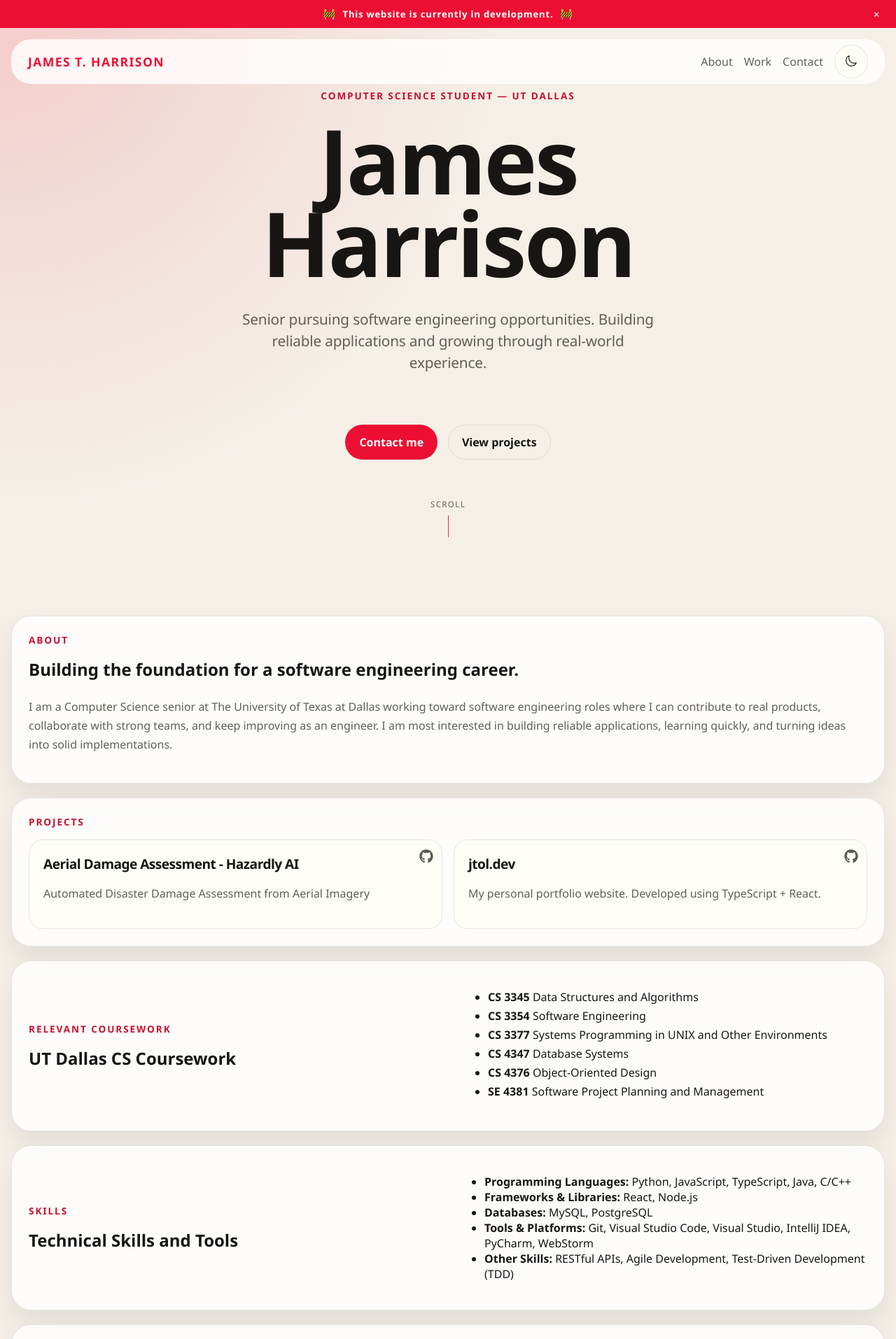
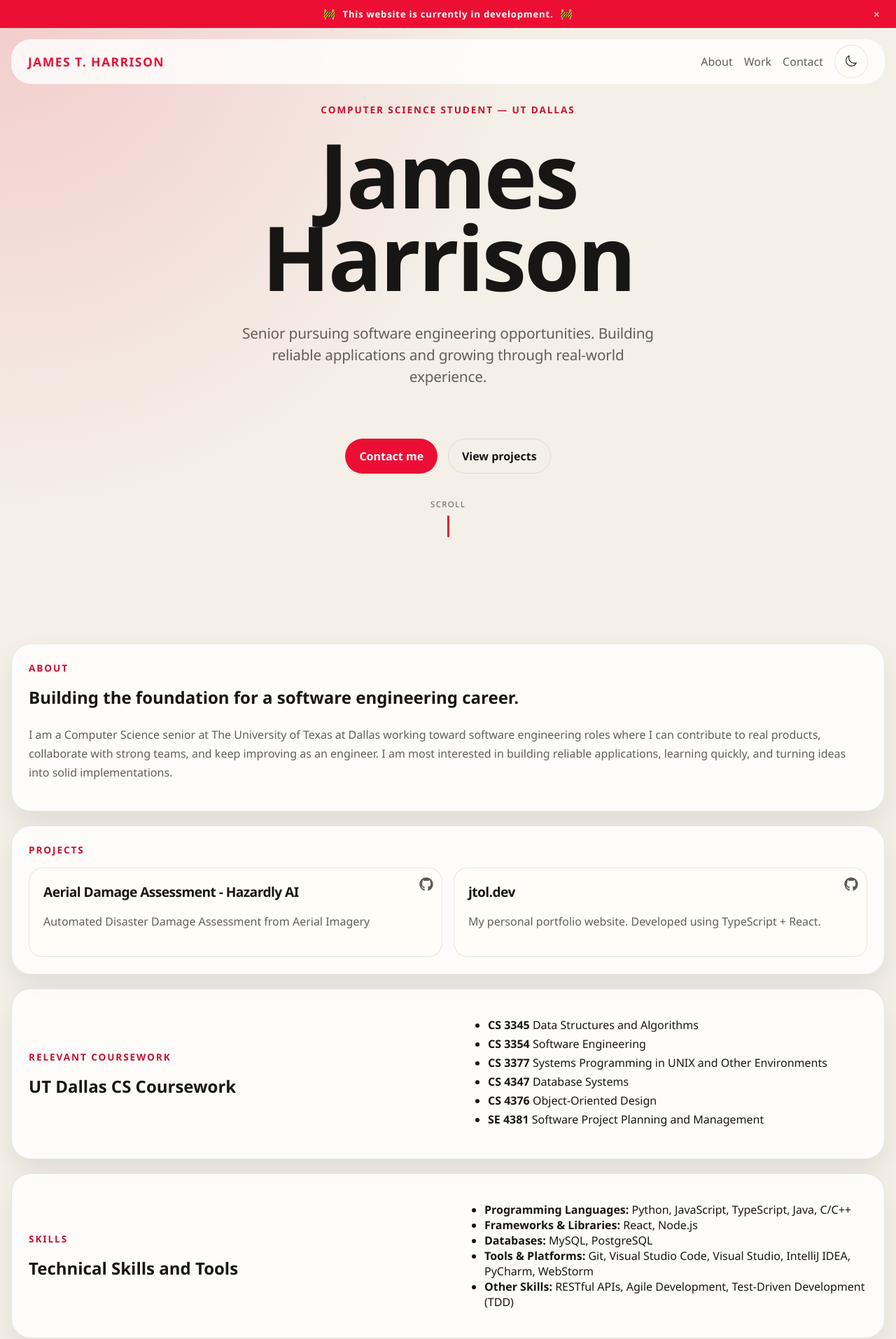
Before and after one commit to James5657/jtol.dev, a React (Vite) app: page / in a window 1280 px wide. Shown: the top 1914 px of the page at 70% size. Built offline with nearby package versions, Linux system fonts and the light colour scheme.

Commit message:
Update scrollToSection function, scroll hint line, shell padding

```diff
--- a/src/App.tsx
+++ b/src/App.tsx
@@ -6,10 +6,6 @@ import Hero from "@/components/sections/Hero";
 import Projects from "@/components/sections/Projects";
 import Skills from "@/components/sections/Skills";
 import { EMAIL, WEBSITE_VERSION } from "@/constants/global";
-
-export const scrollToSection = (id: string) => {
-	document.getElementById(id)?.scrollIntoView({ behavior: "smooth" });
-};
 
 export default function App() {
 	return (
--- a/src/components/layout/NavigationBar.tsx
+++ b/src/components/layout/NavigationBar.tsx
@@ -2,10 +2,7 @@ import { useState } from "react";
 import ThemeToggle from "@/components/ui/ThemeToggle";
 import { EMAIL, WEBSITE_NAME } from "@/constants/global";
 
-export default function NavigationBar() {
-	const [menuOpen, setMenuOpen] = useState(false);
-
-	const scrollToSection = (id: string) => {
+export const scrollToSection = (id: string) => {
 	if (typeof document === "undefined") return;
 
 	const element = document.getElementById(id);
@@ -14,14 +11,26 @@ export default function NavigationBar() {
 	if (!element) return;
 
 	const navbarHeight = navbar ? navbar.getBoundingClientRect().height : 0;
+	const announcementBar = document.querySelector(
+		".announcement-bar:not(.hidden)",
+	);
+	const announcementHeight = announcementBar
+		? announcementBar.getBoundingClientRect().height
+		: 0;
 	const elementTop = element.getBoundingClientRect().top + window.scrollY;
 
-		const SCROLL_OFFSET_BUFFER = 16; // px of extra space above the section
+	const SCROLL_OFFSET_BUFFER = 16;
 	window.scrollTo({
-			top: elementTop - navbarHeight - SCROLL_OFFSET_BUFFER,
+		top: elementTop - navbarHeight - announcementHeight - SCROLL_OFFSET_BUFFER,
 		behavior: "smooth",
 	});
+};
 
+export default function NavigationBar() {
+	const [menuOpen, setMenuOpen] = useState(false);
+
+	const scroll = (id: string) => {
+		scrollToSection(id);
 		setMenuOpen(false);
 	};
 
@@ -44,14 +53,14 @@ export default function NavigationBar() {
 			<nav className={`nav ${menuOpen ? "nav-open" : ""}`}>
 				<button
 					className="nav-link"
-					onClick={() => scrollToSection("about")}
+					onClick={() => scroll("about")}
 					type="button"
 				>
 					About
 				</button>
 				<button
 					className="nav-link"
-					onClick={() => scrollToSection("work")}
+					onClick={() => scroll("work")}
 					type="button"
 				>
 					Work
--- a/src/components/sections/Hero.tsx
+++ b/src/components/sections/Hero.tsx
@@ -1,4 +1,4 @@
-import { scrollToSection } from "@/App";
+import { scrollToSection } from "@/components/layout/NavigationBar";
 import Button from "@/components/ui/Button";
 import { EMAIL, NAME } from "@/constants/global";
 
--- a/src/index.css
+++ b/src/index.css
@@ -73,7 +73,7 @@ button {
 .site-shell {
 	width: var(--shell-width);
 	margin: 0 auto;
-	padding: 5rem 0 4rem;
+	padding: calc(5rem + var(--announcement-bar-height)) 0 4rem;
 }
 
 .page-content {
@@ -150,7 +150,7 @@ button {
 	z-index: 1;
 	width: min(var(--shell-width-px), calc(100% - 3rem));
 	margin: 0 auto;
-	padding: 5rem 0 6rem;
+	padding: calc(5rem + var(--announcement-bar-height)) 0 6rem;
 	display: flex;
 	align-items: center;
 	justify-content: center;
@@ -270,6 +270,7 @@ button {
 	align-items: center;
 	gap: 0.5rem;
 	font-size: 0.72rem;
+	font-weight: 500;
 	letter-spacing: 0.12em;
 	text-transform: uppercase;
 	color: var(--muted);
@@ -281,12 +282,12 @@ button {
 }
 
 .scroll-arrow {
-	width: 1px;
+	width: 3px;
 	height: 32px;
 	background: var(--line);
 	position: relative;
 	overflow: hidden;
-	border-radius: 1px;
+	border-radius: 2px;
 }
 
 .scroll-arrow::after {
```
Lines whose indentation alone changed are shown as unchanged.
